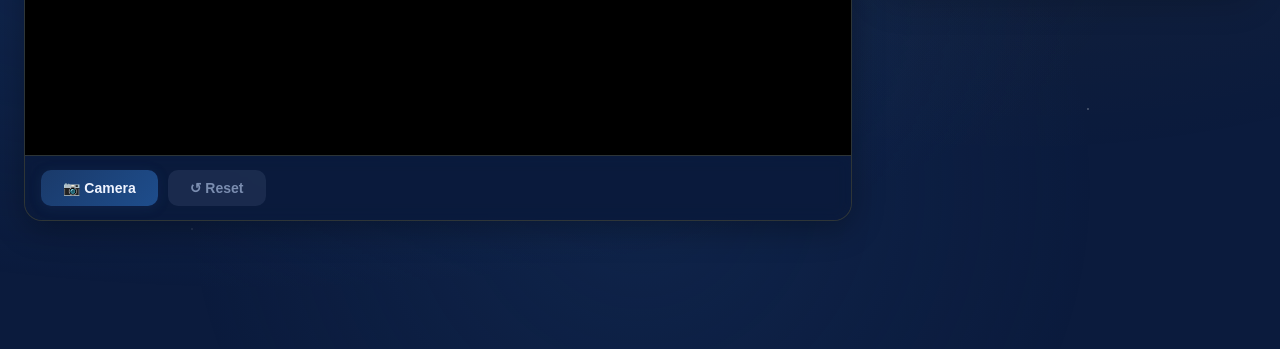
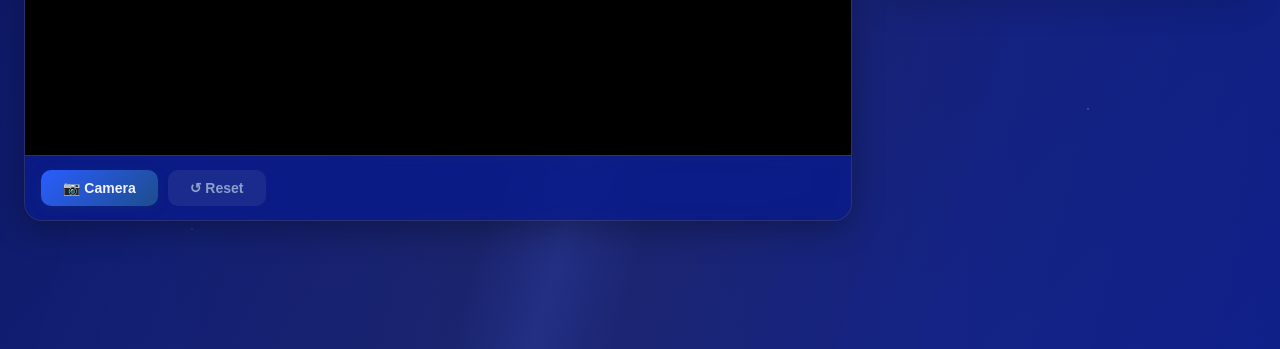
Before and after one commit to Raffi-skyexplore/football-action-prediction, a plain HTML site: page index.html in a window 1280 px wide. Shown: the part 451-800 px from the top of the page. Drawn offline with Linux system fonts and the light colour scheme.

Commit message:
style: gradient background #1B4EF5 with flowing light sweep animation

```diff
--- a/style.css
+++ b/style.css
@@ -1,36 +1,61 @@
 * { margin: 0; padding: 0; box-sizing: border-box; }
 
 :root {
-  --ucl-navy: #0B1B3D;
-  --ucl-blue: #132B5C;
-  --ucl-accent: #1A3A6A;
+  --ucl-blue: #1B4EF5;
+  --ucl-deep: #0C1D8A;
+  --ucl-dark: #060D45;
+  --ucl-accent: #2A5DFF;
   --ucl-gold: #F5C518;
   --ucl-gold-dim: #C9A518;
   --ucl-white: #F0F4FF;
-  --ucl-muted: #7B8DB0;
-  --card-bg: rgba(11, 27, 61, 0.75);
-  --card-border: rgba(245, 197, 24, 0.15);
+  --ucl-muted: #8DA0CC;
+  --card-bg: rgba(12, 29, 138, 0.55);
+  --card-border: rgba(245, 197, 24, 0.12);
 }
 
 body {
   font-family: -apple-system, BlinkMacSystemFont, 'Segoe UI', Roboto, sans-serif;
-  background: var(--ucl-navy);
+  background: linear-gradient(135deg, #1B4EF5, #0C1D8A, #060D45, #0C1D8A, #1B4EF5);
+  background-size: 600% 600%;
+  animation: bgShift 12s ease-in-out infinite;
   color: var(--ucl-white);
   min-height: 100vh;
   overflow-x: hidden;
   position: relative;
 }
 
+@keyframes bgShift {
+  0% { background-position: 0% 50%; }
+  25% { background-position: 50% 0%; }
+  50% { background-position: 100% 50%; }
+  75% { background-position: 50% 100%; }
+  100% { background-position: 0% 50%; }
+}
+
 body::before {
   content: '';
   position: fixed;
   inset: 0;
-  background:
-    radial-gradient(ellipse at 20% 50%, rgba(26, 58, 106, 0.4) 0%, transparent 60%),
-    radial-gradient(ellipse at 80% 20%, rgba(245, 197, 24, 0.06) 0%, transparent 50%),
-    radial-gradient(ellipse at 50% 80%, rgba(26, 58, 106, 0.3) 0%, transparent 50%);
+  background: linear-gradient(
+    105deg,
+    transparent 25%,
+    rgba(255, 255, 255, 0.04) 40%,
+    rgba(245, 197, 24, 0.07) 48%,
+    rgba(255, 255, 255, 0.1) 50%,
+    rgba(245, 197, 24, 0.07) 52%,
+    rgba(255, 255, 255, 0.04) 60%,
+    transparent 75%
+  );
+  background-size: 300% 100%;
+  animation: lightSweep 5s ease-in-out infinite;
   pointer-events: none;
   z-index: 0;
+}
+
+@keyframes lightSweep {
+  0% { background-position: 200% 50%; }
+  50% { background-position: -100% 50%; }
+  100% { background-position: 200% 50%; }
 }
 
 body::after {
@@ -38,16 +63,16 @@ body::after {
   position: fixed;
   inset: 0;
   background-image:
-    radial-gradient(1px 1px at 10% 20%, rgba(255,255,255,0.4) 0%, transparent 100%),
-    radial-gradient(1px 1px at 30% 60%, rgba(255,255,255,0.3) 0%, transparent 100%),
-    radial-gradient(1.5px 1.5px at 50% 10%, rgba(255,255,255,0.5) 0%, transparent 100%),
-    radial-gradient(1px 1px at 70% 40%, rgba(255,255,255,0.3) 0%, transparent 100%),
-    radial-gradient(1.5px 1.5px at 85% 70%, rgba(255,255,255,0.4) 0%, transparent 100%),
-    radial-gradient(1px 1px at 15% 85%, rgba(255,255,255,0.3) 0%, transparent 100%),
-    radial-gradient(1px 1px at 90% 15%, rgba(255,255,255,0.25) 0%, transparent 100%),
-    radial-gradient(1px 1px at 45% 45%, rgba(255,255,255,0.2) 0%, transparent 100%),
-    radial-gradient(1.5px 1.5px at 60% 80%, rgba(255,255,255,0.35) 0%, transparent 100%),
-    radial-gradient(1px 1px at 25% 35%, rgba(255,255,255,0.25) 0%, transparent 100%);
+    radial-gradient(1px 1px at 10% 20%, rgba(255,255,255,0.35) 0%, transparent 100%),
+    radial-gradient(1px 1px at 30% 60%, rgba(255,255,255,0.25) 0%, transparent 100%),
+    radial-gradient(1.5px 1.5px at 50% 10%, rgba(255,255,255,0.4) 0%, transparent 100%),
+    radial-gradient(1px 1px at 70% 40%, rgba(255,255,255,0.25) 0%, transparent 100%),
+    radial-gradient(1.5px 1.5px at 85% 70%, rgba(255,255,255,0.3) 0%, transparent 100%),
+    radial-gradient(1px 1px at 15% 85%, rgba(255,255,255,0.25) 0%, transparent 100%),
+    radial-gradient(1px 1px at 90% 15%, rgba(255,255,255,0.2) 0%, transparent 100%),
+    radial-gradient(1px 1px at 45% 45%, rgba(255,255,255,0.15) 0%, transparent 100%),
+    radial-gradient(1.5px 1.5px at 60% 80%, rgba(255,255,255,0.3) 0%, transparent 100%),
+    radial-gradient(1px 1px at 25% 35%, rgba(255,255,255,0.2) 0%, transparent 100%);
   pointer-events: none;
   z-index: 0;
 }
@@ -153,7 +178,7 @@ main {
   display: flex;
   gap: 10px;
   padding: 14px 16px;
-  background: rgba(11, 27, 61, 0.5);
+  background: rgba(12, 29, 138, 0.4);
   backdrop-filter: blur(8px);
   border-top: 1px solid var(--card-border);
 }
@@ -236,7 +261,7 @@ main {
   align-items: center;
   gap: 10px;
   padding: 20px 28px;
-  background: rgba(11, 27, 61, 0.85);
+  background: rgba(12, 29, 138, 0.8);
   backdrop-filter: blur(8px);
   border-radius: 14px;
   font-size: 14px;
@@ -303,7 +328,7 @@ main {
 }
 
 .feedback-body {
-  background: rgba(0,0,0,0.25);
+  background: rgba(6, 13, 69, 0.4);
   border-radius: 12px;
   padding: 14px;
   display: flex;
```
